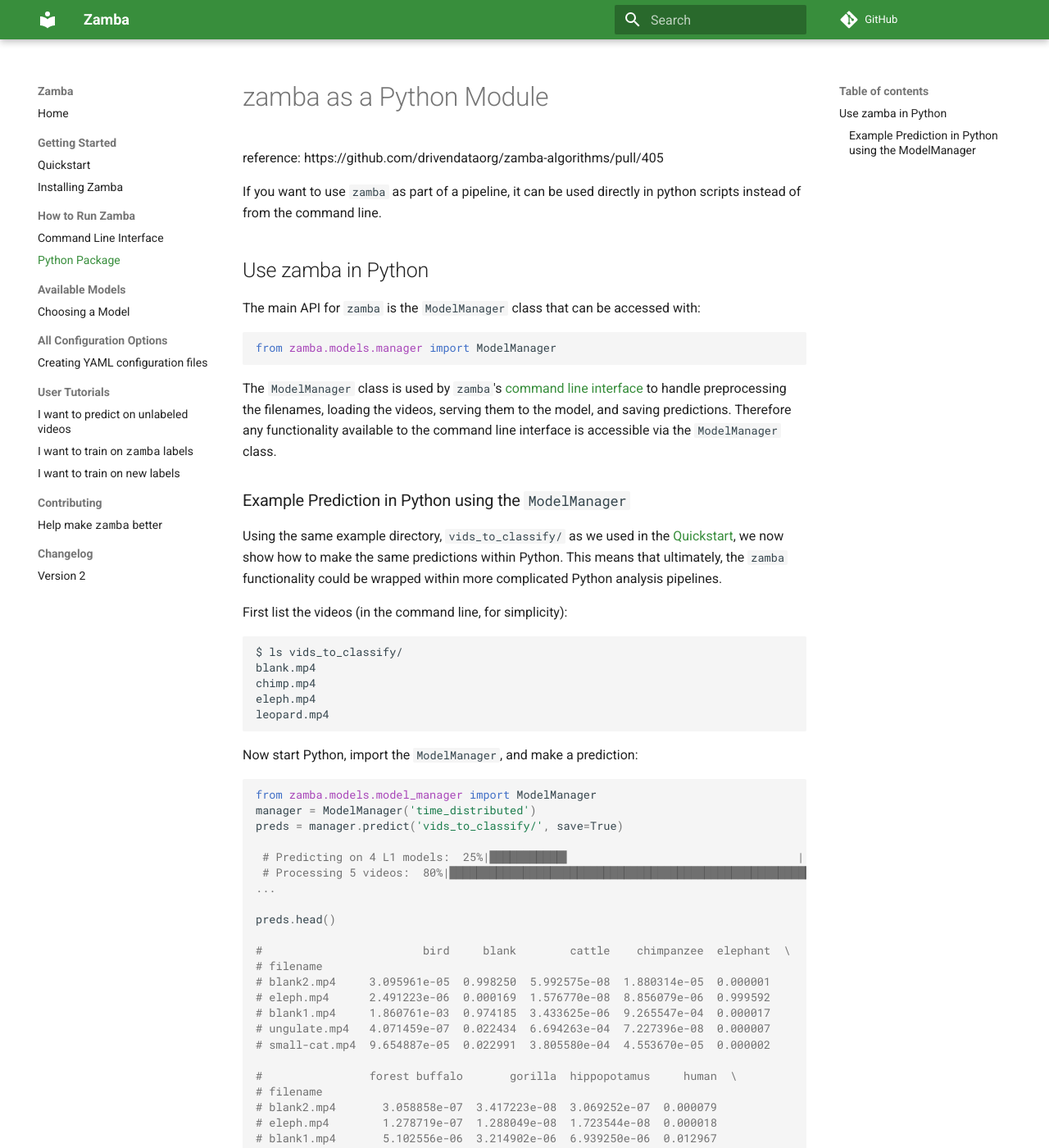
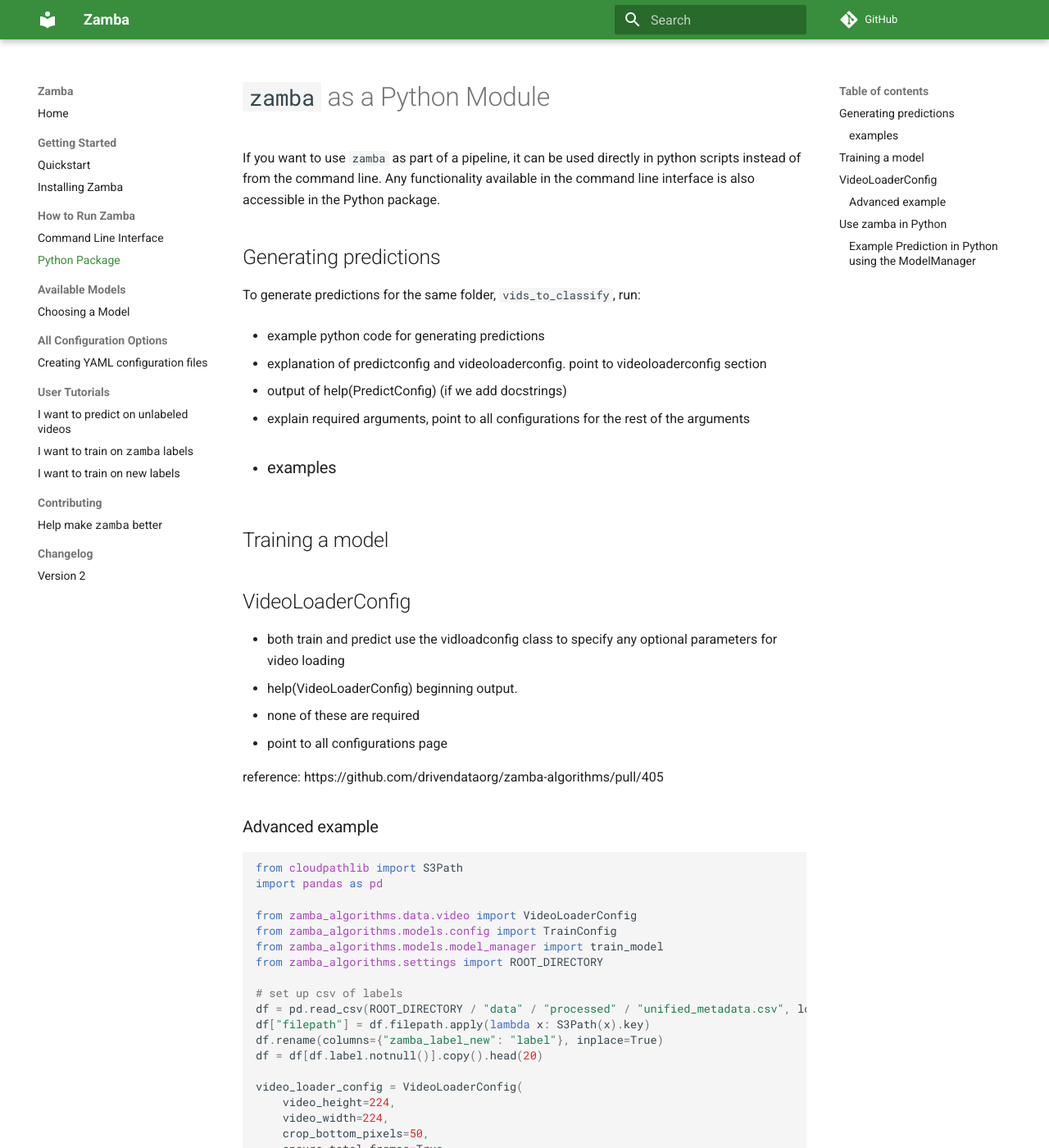
Before and after one commit to drivendataorg/zamba, an MkDocs documentation site: the page built from docs/docs/py-package.md, in a window 1280 px wide and 1400 px high. Shown: the whole window at 82% size. Built offline with MkDocs 1.6.1 and Material for MkDocs 9.7.7, drawn with Linux system fonts in a browser that asks for light colours; comment, search, counter and statistics services are not loaded; some of the changed text lies outside the part shown.

Commit message:
Status before big reorganization

````diff
--- a/docs/docs/py-package.md
+++ b/docs/docs/py-package.md
@@ -1,8 +1,97 @@
-# zamba as a Python Module
+# `zamba` as a Python Module
+
+<!-- TODO: this page><!-->
+
+If you want to use `zamba` as part of a pipeline, it can be used directly in python scripts instead of from the command line. Any functionality available in the command line interface is also accessible in the Python package.
+
+## Generating predictions
+
+To generate predictions for the same folder, `vids_to_classify`, run:
+
+- example python code for generating predictions
+
+- explanation of predictconfig and videoloaderconfig. point to videoloaderconfig section
+
+- output of help(PredictConfig) (if we add docstrings)
+
+- explain required arguments, point to all configurations for the rest of the arguments
+
+- ### examples
+
+
+## Training a model
+
+
+## VideoLoaderConfig
+
+- both train and predict use the vidloadconfig class to specify any optional parameters for video loading
+- help(VideoLoaderConfig) beginning output.
+- none of these are required
+- point to all configurations page
+
+
+
 
 reference: https://github.com/drivendataorg/zamba-algorithms/pull/405
 
-If you want to use `zamba` as part of a pipeline, it can be used directly in python scripts instead of from the command line.
+
+
+### Advanced example
+
+```python
+from cloudpathlib import S3Path
+import pandas as pd
+
+from zamba_algorithms.data.video import VideoLoaderConfig
+from zamba_algorithms.models.config import TrainConfig
+from zamba_algorithms.models.model_manager import train_model
+from zamba_algorithms.settings import ROOT_DIRECTORY
+
+# set up csv of labels
+df = pd.read_csv(ROOT_DIRECTORY / "data" / "processed" / "unified_metadata.csv", low_memory=False)
+df["filepath"] = df.filepath.apply(lambda x: S3Path(x).key)
+df.rename(columns={"zamba_label_new": "label"}, inplace=True)
+df = df[df.label.notnull()].copy().head(20)
+
+video_loader_config = VideoLoaderConfig(
+    video_height=224,
+    video_width=224,
+    crop_bottom_pixels=50,
+    ensure_total_frames=True,
+    megadetector_lite_config={"confidence": 0.25, "fill_mode": "score_sorted", "n_frames": 16},
+    total_frames=16,
+)
+
+train_config = TrainConfig(
+    labels=df[["filepath", "label"]],
+    model_name="time_distributed",
+    batch_size=8,
+    backbone_finetune=True,
+    backbone_finetune_params={
+        "unfreeze_backbone_at_epoch": 3,
+        "verbose": True,
+        "pre_train_bn": True,
+        "multiplier": 1,
+    },
+    num_workers=3,
+    auto_lr_find=True,
+    early_stopping_params={
+        "patience": 5,
+    },
+    model_params={
+        "scheduler": "MultiStepLR",
+        "scheduler_params": {"milestones": [3], "gamma": 0.5, "verbose": True},
+    },
+)
+
+train_model(train_config, video_loader_config)
+```
+
+
+
+
+***
+OLD
 
 ## Use zamba in Python
 
````
Also changed, not shown: docs/docs/cli.md (+3 -3 lines), docs/docs/quickstart.md (+3 -4 lines), docs/docs/user-tutorials/no_labels.md (+1 -1 lines).
